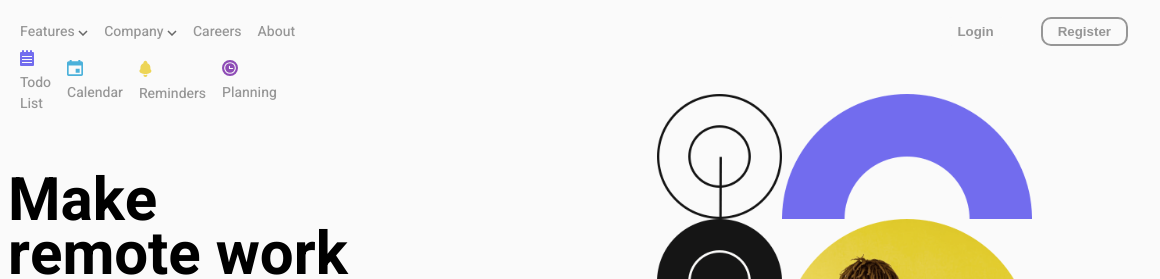
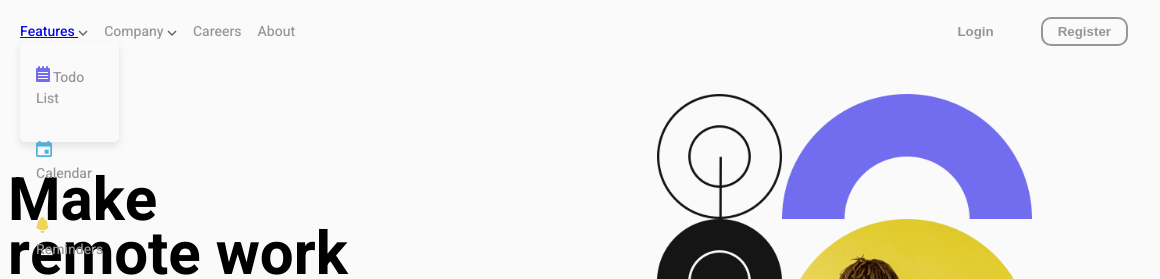
Before and after one commit to EmmanuelKeziah/SNAP-DROPDOWN, a plain HTML site: page index.html in a window 1280 px wide. Shown: the top 279 px of the page, 120-1280 px from the left. Drawn offline with Linux system fonts and the light colour scheme.

Commit message:
Update files

```diff
--- a/index.html
+++ b/index.html
@@ -22,9 +22,9 @@
                 <div class="list">
                     <ul>
                         <li class="dropdown">
-                            <div class="dropdown-toggle" id="features-toggle">
+                            <a href="#" class="dropdown-toggle" id="features-toggle">
                                 Features <img src="./Images/icon-arrow-down.svg" alt="feature-icon-arrow">
-                            </div>
+                            </a>
 
                             <ul class="dropdown-menu" id="features-menu">
                                 <li>
@@ -36,6 +36,7 @@
                                 <li><img src="./Images/icon-planning.svg" alt="planning-icon">Planning</li>
                             </ul>
                         </li>
+
                         <li class="dropdown">
                             <div class="dropdown-toggle">
                                 Company <img src="./Images/icon-arrow-down.svg" alt="company-icon">
--- a/script.js
+++ b/script.js
@@ -1,6 +1,6 @@
 const featuresToggle =  document.getElementById('features-toggle');
+const featuresMenu = document.getElementById('features-menu');
 
-const featuresMenu = document.getElementById('features-menu');
 featuresToggle.addEventListener('click', () => {
     featuresMenu.classList.toggle('show');
 });
--- a/style.css
+++ b/style.css
@@ -59,10 +59,20 @@ nav {
         .dropdown-menu {
             display: none;
             position: absolute;
+            /* top: 0; */
+            flex-direction: column;
+            box-shadow: 0 4px 8px rgba(0, 0, 0, 0.1);
+            padding: 1rem;
+            border-radius: 5px;
+            max-height: 100px;
 
             li {
                 padding: 0.5rem 0;
             }
+        }
+
+        .dropdown:hover .dropdown-menu {
+            display: block;
         }
     }
 
```
